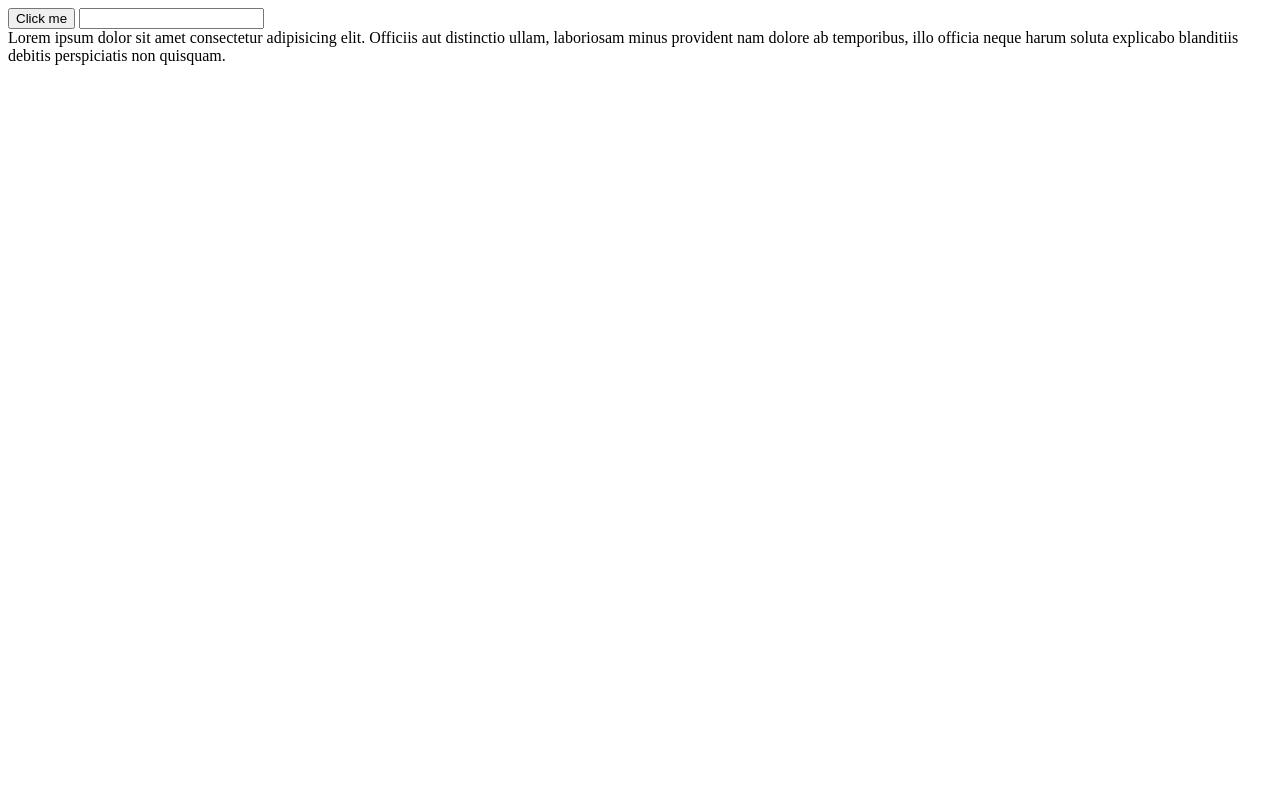
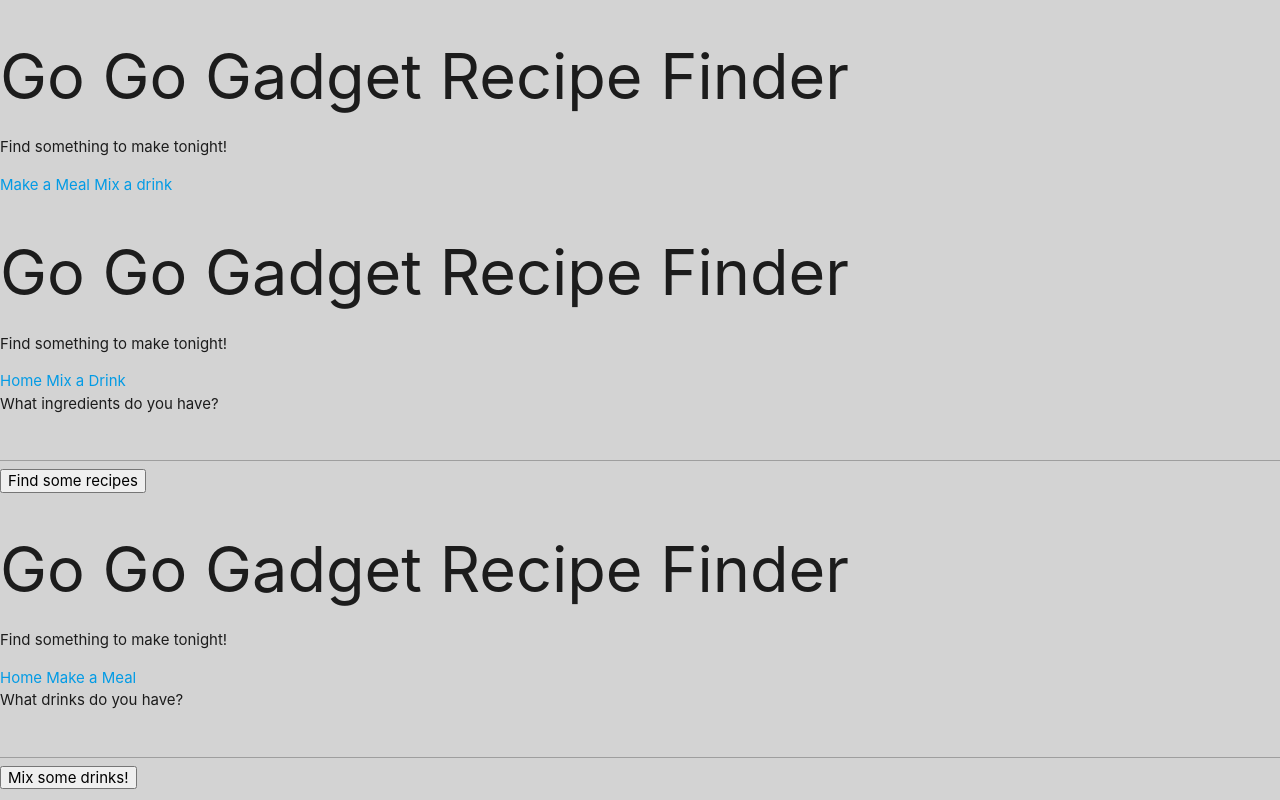
Before and after one commit to ZonkeyStripes/Project1, a plain HTML site: page recipe-api-test.html in a window 1280 px wide. Drawn offline with nearby package versions, Linux system fonts and the light colour scheme; files whose address does not match are found by name.

Commit message:
Sam's additions: new .js and .css files, also a large rehaul of the HTML file.

```diff
--- a/Assets/Css/style.css
+++ b/Assets/Css/style.css
@@ -0,0 +1,4 @@
+/* changing the backgroung just to make sure that this file is linked to the HTML file. -sam w */
+html {
+    background-color: lightgray;
+}
--- a/recipe-api-test.html
+++ b/recipe-api-test.html
@@ -1,22 +1,90 @@
 <!DOCTYPE html>
 <html lang="en">
+<head>
+    <meta charset="UTF-8">
+    <meta name="viewport" content="width=device-width, initial-scale=1.0">
+    <meta http-equiv="X-UA-Compatible" content="ie=edge">
 
+<!-- The Materialize links below -->
+<!--  -->
+    <!--Import Google Icon Font-->
+    <link href="https://fonts.googleapis.com/icon?family=Material+Icons" rel="stylesheet">
+    <!--Import materialize.css-->
+    <link type="text/css" rel="stylesheet" href="Assets/Css/materialize.css"  media="screen,projection"/>
+
+    <!-- trying to link in our own stylesheet... -->
+    <link type="text/css" rel="stylesheet" href="Assets/Css/style.css"/>
+
+    <!--Let browser know website is optimized for mobile-->
+    <meta name="viewport" content="width=device-width, initial-scale=1.0"/>
+<!--  -->
+<!--  -->
+
+    <title>Go Go Gadget Recipe Finder</title>
+    <!-- Links -->
+</head>
+<body>
+    <!-- Header/Nav Bar -->
+    <div class="jumbotron">
+        <h1 class="display-3">Go Go Gadget Recipe Finder</h1>
+        <p class="lead">Find something to make tonight!</p>
+        <a href="RecipeFinder.html">Make a Meal</a>
+        <a href="DrinkFinder.html">Mix a drink</a>
+    </div>
+</body>
+</html>
+<!DOCTYPE html>
+<html lang="en">
 <head>
-  <meta charset="utf-8">
-  <link href="Assets/Css/style.css">
-  <title>Quoth the Giphy</title>
+    <meta charset="UTF-8">
+    <meta name="viewport" content="width=device-width, initial-scale=1.0">
+    <meta http-equiv="X-UA-Compatible" content="ie=edge">
+    <title>Go Go Gadget Recipe Finder</title>
 </head>
+<body>
+    <!-- Header/Nav Bar -->
+    <div class="jumbotron">
+        <h1 class="display-3">Go Go Gadget Recipe Finder</h1>
+        <p class="lead">Find something to make tonight!</p>
+        <a href="Index.html">Home</a>
+        <a href="DrinkFinder.html">Mix a Drink</a>
+    </div>
+    <!-- Recipe Input Box -->
+    <div class="w3-container" id="foodinput">
+        What ingredients do you have? <br>
+        <input> <br>
+        <button>Find some recipes</button>
+    </div>
+</body>
+</html>
+<!DOCTYPE html>
+<html lang="en">
+<head>
+    <meta charset="UTF-8">
+    <meta name="viewport" content="width=device-width, initial-scale=1.0">
+    <meta http-equiv="X-UA-Compatible" content="ie=edge">
+    <title>Go Go Gadget Recipe Finder</title>
+</head>
+<body>
+    <!-- Header/Nav Bar -->
+    <div class="jumbotron">
+        <h1 class="display-3">Go Go Gadget Recipe Finder</h1>
+        <p class="lead">Find something to make tonight!</p>
+        <a href="Index.html">Home</a>
+        <a href="RecipeFinder.html">Make a Meal</a>
+    </div>
+    <!-- Recipe Input Box -->
+    <div class="w3-container" id="foodinput">
+        What drinks do you have? <br>
+        <input> <br>
+        <button>Mix some drinks!</button>
+    </div>
 
-<body>
-  <button >Click me</button>
-  <input type="text" id="input">
+<!--  -->
+<!-- the Materialize javascript required for use -->
+<script type="text/javascript" src="C:\Users\bobst\Desktop\materialize-v1.0.0\materialize\js\materialize.min.js"></script>
+<!--  -->
+<!--  -->
 
-  <div id="gifs-appear-here">
-    Lorem ipsum dolor sit amet consectetur adipisicing elit. Officiis aut distinctio ullam, laboriosam minus provident nam dolore ab temporibus, illo officia neque harum soluta explicabo blanditiis debitis perspiciatis non quisquam.
-  </div>
-
-  <script src="https://cdnjs.cloudflare.com/ajax/libs/jquery/3.2.1/jquery.min.js"></script>
-<script src="Assets/Javascript/main.js"></script>
 </body>
-
 </html>
```
